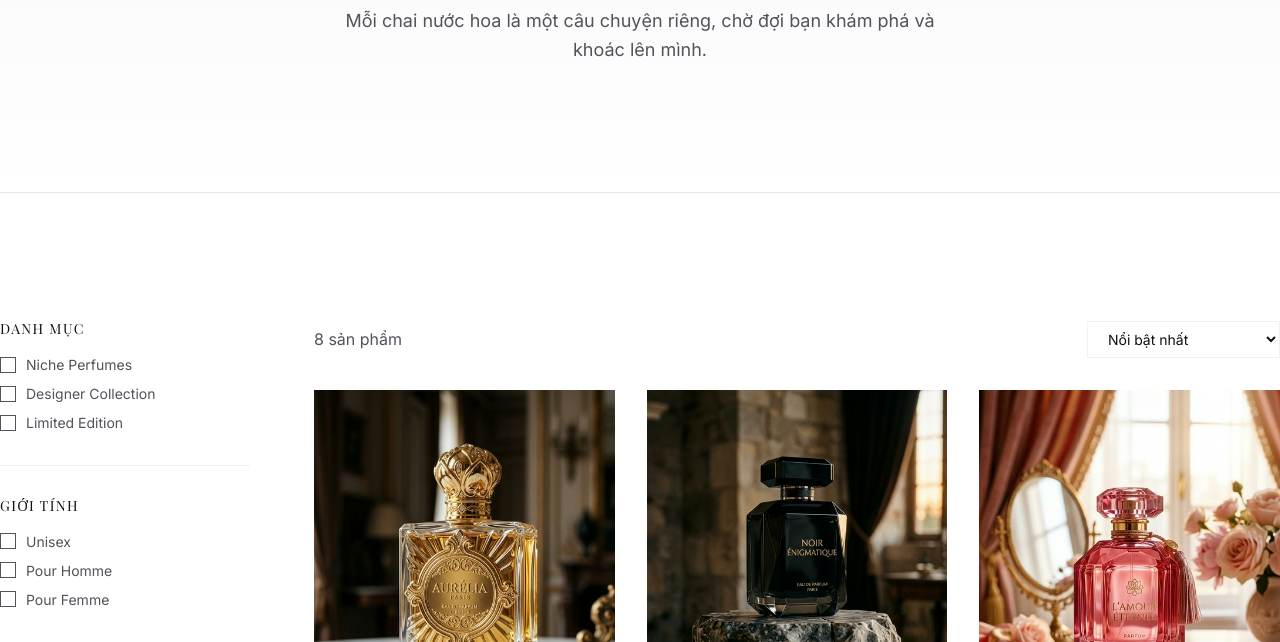
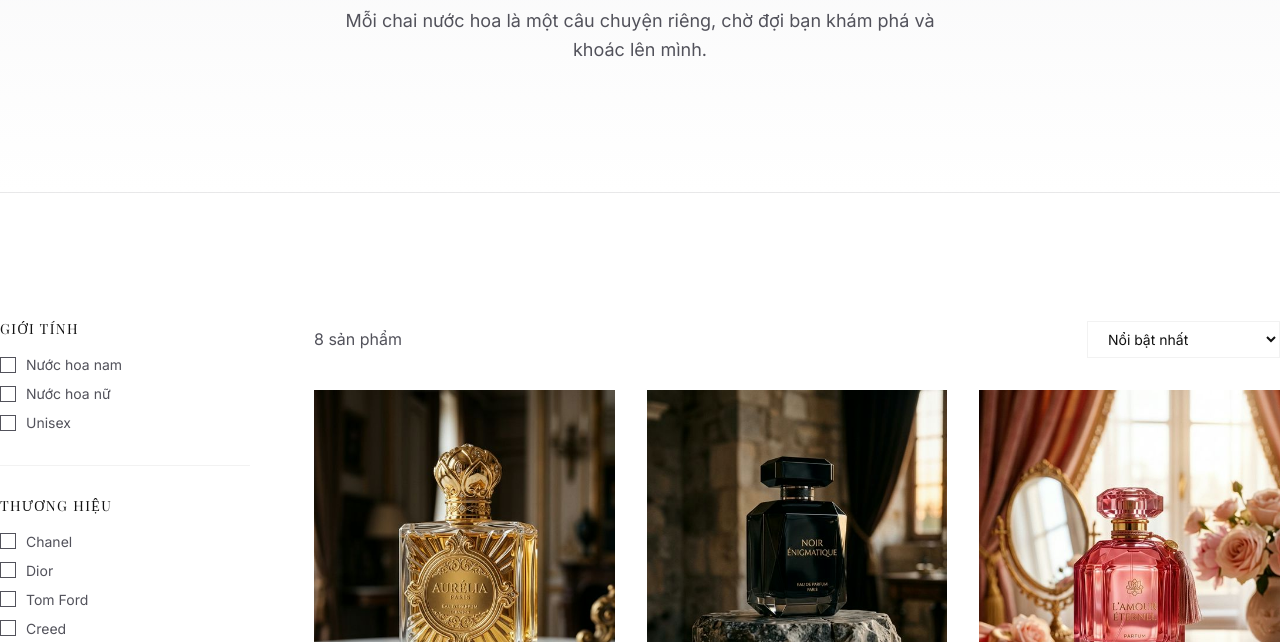
Before and after one commit to qbo17296/luxperfume, a plain HTML site: page pages/shop.html in a window 1280 px wide. Shown: the part 310-952 px from the top of the page. Drawn offline with nearby package versions, Linux system fonts and the light colour scheme; a web font is replaced by a local one.

Commit message:
UI: Update shop filters for gender and specific perfume brands

```diff
--- a/pages/shop.html
+++ b/pages/shop.html
@@ -177,19 +177,22 @@
             <!-- Sidebar Filters -->
             <aside class="filter-sidebar fade-up delay-1">
                 <div class="filter-group">
-                    <h3 class="filter-title">Danh Mục</h3>
+                    <h3 class="filter-title">Giới Tính</h3>
                     <div class="filter-list">
-                        <label class="filter-label"><input type="checkbox" value="niche"> Niche Perfumes</label>
-                        <label class="filter-label"><input type="checkbox" value="designer"> Designer Collection</label>
-                        <label class="filter-label"><input type="checkbox" value="limited"> Limited Edition</label>
+                        <label class="filter-label"><input type="checkbox" value="nam"> Nước hoa nam</label>
+                        <label class="filter-label"><input type="checkbox" value="nu"> Nước hoa nữ</label>
+                        <label class="filter-label"><input type="checkbox" value="unisex"> Unisex</label>
                     </div>
                 </div>
                 <div class="filter-group">
-                    <h3 class="filter-title">Giới Tính</h3>
+                    <h3 class="filter-title">Thương Hiệu</h3>
                     <div class="filter-list">
-                        <label class="filter-label"><input type="checkbox" value="unisex"> Unisex</label>
-                        <label class="filter-label"><input type="checkbox" value="pour-homme"> Pour Homme</label>
-                        <label class="filter-label"><input type="checkbox" value="pour-femme"> Pour Femme</label>
+                        <label class="filter-label"><input type="checkbox" value="chanel"> Chanel</label>
+                        <label class="filter-label"><input type="checkbox" value="dior"> Dior</label>
+                        <label class="filter-label"><input type="checkbox" value="tom-ford"> Tom Ford</label>
+                        <label class="filter-label"><input type="checkbox" value="creed"> Creed</label>
+                        <label class="filter-label"><input type="checkbox" value="le-labo"> Le Labo</label>
+                        <label class="filter-label"><input type="checkbox" value="jo-malone"> Jo Malone</label>
                     </div>
                 </div>
             </aside>
```
